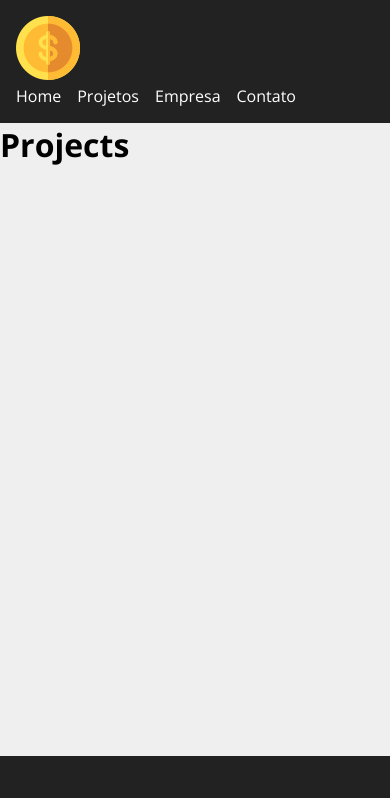
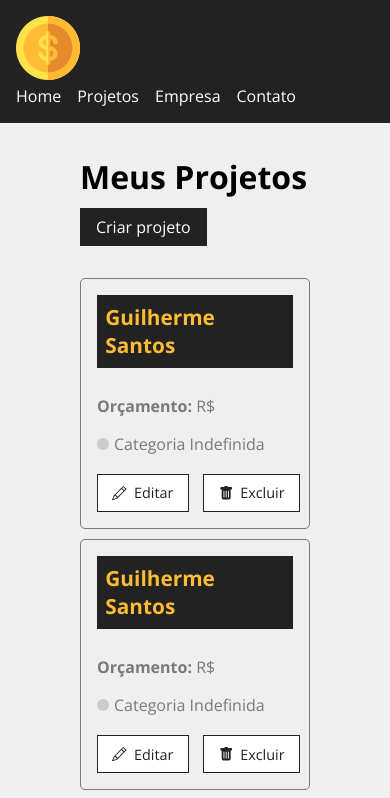
Before and after one commit to guilhermescr/reactjs, a React (Create React App) app in the folder costs/: page /projects in a window 390 px wide. Shown: the top 798 px of the page. Built offline with nearby package versions, Linux system fonts and the light colour scheme; data requests are answered from the project's data file.

Commit message:
created and styled dashboard

```diff
--- a/costs/db.json
+++ b/costs/db.json
@@ -41,6 +41,39 @@
       "cost": 0,
       "services": [],
       "id": 6
+    },
+    {
+      "name": "Testando Feature",
+      "budget": "2000",
+      "category": {
+        "id": "2",
+        "name": "Desenvolvimento"
+      },
+      "cost": 0,
+      "services": [],
+      "id": 7
+    },
+    {
+      "name": "Outro teste",
+      "budget": "12555",
+      "category": {
+        "id": "4",
+        "name": "Planejamento"
+      },
+      "cost": 0,
+      "services": [],
+      "id": 8
+    },
+    {
+      "name": "Criar Projeto",
+      "budget": "10000",
+      "category": {
+        "id": "3",
+        "name": "Design"
+      },
+      "cost": 0,
+      "services": [],
+      "id": 9
     }
   ],
   "categories": [
--- /dev/null
+++ b/costs/src/components/layouts/Message.js
@@ -0,0 +1,31 @@
+import styles from './Message.module.css';
+import { useState, useEffect } from 'react';
+
+function Message({ type, msg }) {
+  const [visible, setVisible] = useState(false);
+
+  useEffect(() => {
+    if (!msg) {
+      setVisible(false);
+      return;
+    }
+
+    setVisible(true);
+
+    const timer = setTimeout(() => {
+      setVisible(false);
+    }, 3000);
+
+    return () => clearTimeout(timer);
+  }, [msg]);
+
+  return (
+    <>
+      {visible && (
+        <div className={`${styles.message} ${styles[type]}`}>{msg}</div>
+      )}
+    </>
+  );
+}
+
+export default Message;
--- /dev/null
+++ b/costs/src/components/layouts/Message.module.css
@@ -0,0 +1,21 @@
+.message {
+  border: 1px solid #000;
+  border-radius: 5px;
+  width: 100%;
+  padding: 1em;
+  margin: 0 auto;
+  text-align: center;
+  margin-bottom: 2em;
+}
+
+.success {
+  background-color: #d4edda;
+  border-color: #c3e6cb;
+  color: #155724;
+}
+
+.error {
+  background-color: #f8d7da;
+  border-color: #f5c6cb;
+  color: #721c24;
+}
--- a/costs/src/components/pages/NewProject.js
+++ b/costs/src/components/pages/NewProject.js
@@ -3,7 +3,7 @@
 import styles from './NewProject.module.css';
 
 function NewProject() {
-  const history = useNavigate();
+  const navigate = useNavigate();
 
   function createPost(project) {
     // initialize cost and services
@@ -21,7 +21,7 @@
       .then(data => {
         console.log(data);
         // redirect
-        history('/projects', { message: 'Projeto criado com sucesso!' });
+        navigate('/projects', { state: { message: 'Projeto criado com sucesso!' } });
       })
       .catch(err => console.log(err));
   }
--- a/costs/src/components/pages/Projects.js
+++ b/costs/src/components/pages/Projects.js
@@ -1,5 +1,62 @@
+import { useState, useEffect } from 'react';
+import { useLocation } from 'react-router-dom';
+
+import Message from '../layouts/Message';
+import Container from '../layouts/Container';
+import LinkButton from '../layouts/LinkButton';
+import ProjectCard from '../project/ProjectCard';
+
+import styles from './Projects.module.css';
+
 function Projects() {
-  return <h1>Projects</h1>
+  const [projects, setProjects] = useState([]);
+
+  const location = useLocation();
+  let message = '';
+  if (location.state) {
+    message = location.state.message;
+  }
+
+  useEffect(() => {
+    fetch('http://localhost:5000/projects', {
+      method: 'GET',
+      headers: {
+        'Content-Type': 'application/json'
+      }
+    })
+      .then(resp => resp.json())
+      .then(data => {
+        console.log(data);
+        setProjects(data);
+      })
+      .catch(err => console.log(err));
+  }, []);
+
+  return (
+    <div className={styles.project_container}>
+      <div className={styles.title_container}>
+        <h1>Meus Projetos</h1>
+        <LinkButton to="/newproject" text="Criar projeto"></LinkButton>
+      </div>
+      {message && <Message type="success" msg={message} />}
+      <Container customClass="start">
+        {projects.length > 0 &&
+          projects.map(project => (
+            <ProjectCard
+              id={project.id}
+              name={project.name}
+              budget={project.budget}
+              category={
+                project.category
+                  ? project.category.name
+                  : 'Categoria Indefinida'
+              }
+              key={project.id}
+            />
+          ))}
+      </Container>
+    </div>
+  );
 }
 
 export default Projects;
--- /dev/null
+++ b/costs/src/components/pages/Projects.module.css
@@ -0,0 +1,25 @@
+.project_container {
+  padding: 2em;
+  width: 100%;
+}
+
+.title_container {
+  display: flex;
+  justify-content: space-between;
+  margin-bottom: 2em;
+}
+
+@media (max-width: 720px) {
+  .title_container {
+    flex-direction: column;
+    gap: 10px;
+  }
+
+  .title_container a {
+    max-width: fit-content;
+  }
+
+  .project_container > div:last-child {
+    gap: 10px;
+  }
+}
--- /dev/null
+++ b/costs/src/components/project/ProjectCard.js
@@ -0,0 +1,31 @@
+import { useState } from 'react';
+
+import { Link } from 'react-router-dom';
+
+import styles from './ProjectCard.module.css';
+
+import { BsPencil, BsFillTrashFill } from 'react-icons/bs';
+
+function ProjectCard({ id, name, budget, category, handleRemove }) {
+  return (
+    <div className={styles.project_card}>
+      <h4>{name}</h4>
+      <p>
+        <span>Orçamento:</span> R${budget}
+      </p>
+      <p className={styles.category_text}>
+        <span className={`${styles[category.toLowerCase()]}`}></span> {category}
+      </p>
+      <div className={styles.project_card_actions}>
+        <Link to="/">
+          <BsPencil /> Editar
+        </Link>
+        <button>
+          <BsFillTrashFill /> Excluir
+        </button>
+      </div>
+    </div>
+  );
+}
+
+export default ProjectCard;
--- /dev/null
+++ b/costs/src/components/project/ProjectCard.module.css
@@ -0,0 +1,107 @@
+.project_card {
+  border: 1px solid #7a7a7a;
+  border-radius: 5px;
+  padding: 1em;
+  margin: 0.5%;
+  width: 24%;
+}
+
+.project_card h4 {
+  background-color: #222;
+  color: #ffbb33;
+  padding: 0.4em;
+  margin-bottom: 1.3em;
+  font-size: 1.3em;
+}
+
+.project_card p {
+  color: #7a7a7a;
+  margin-bottom: 1em;
+}
+
+.project_card p span {
+  font-weight: bold;
+}
+
+.category_text {
+  display: flex;
+  align-items: center;
+}
+
+.category_text span {
+  background-color: #ccc;
+  border-radius: 50%;
+  display: inline-block;
+  margin-right: 5px;
+  height: 12px;
+  width: 12px;
+}
+
+.category_text .infra {
+  background-color: #ffaebc;
+}
+
+.category_text .desenvolvimento {
+  background-color: #a0e7e5;
+}
+
+.category_text .design {
+  background-color: #b4f8c8;
+}
+
+.category_text .planejamento {
+  background-color: #fbe7c6;
+}
+
+.project_card_actions {
+  display: flex;
+  align-items: center;
+  margin-top: 1.2em;
+}
+
+.project_card_actions a,
+.project_card_actions button {
+  background-color: #fff;
+  border: 1px solid #222;
+  color: #222;
+  cursor: pointer;
+
+  display: flex;
+  align-items: center;
+  justify-content: center;
+
+  font-size: 0.9em;
+  text-decoration: none;
+  padding: 0.6em 1em;
+  margin-right: 1em;
+  transition: 0.3s;
+}
+
+.project_card_actions svg {
+  margin-right: 0.5em;
+}
+
+.project_card_actions a:hover,
+.project_card_actions button:hover {
+  background-color: #222;
+  color: #ffbb33;
+}
+
+@media (max-width: 1100px) {
+  .project_card {
+    width: 30%;
+  }
+}
+
+@media (max-width: 920px) {
+  .project_card {
+    width: 40%;
+    margin: 0 auto;
+  }
+}
+
+@media (max-width: 720px) {
+  .project_card {
+    width: 100%;
+  }
+}
--- a/costs/src/index.css
+++ b/costs/src/index.css
@@ -9,3 +9,7 @@
   background-color: #EFEFEF;
   height: 100%;
 }
+
+#root > div {
+  padding-inline: 3em;
+}
```
